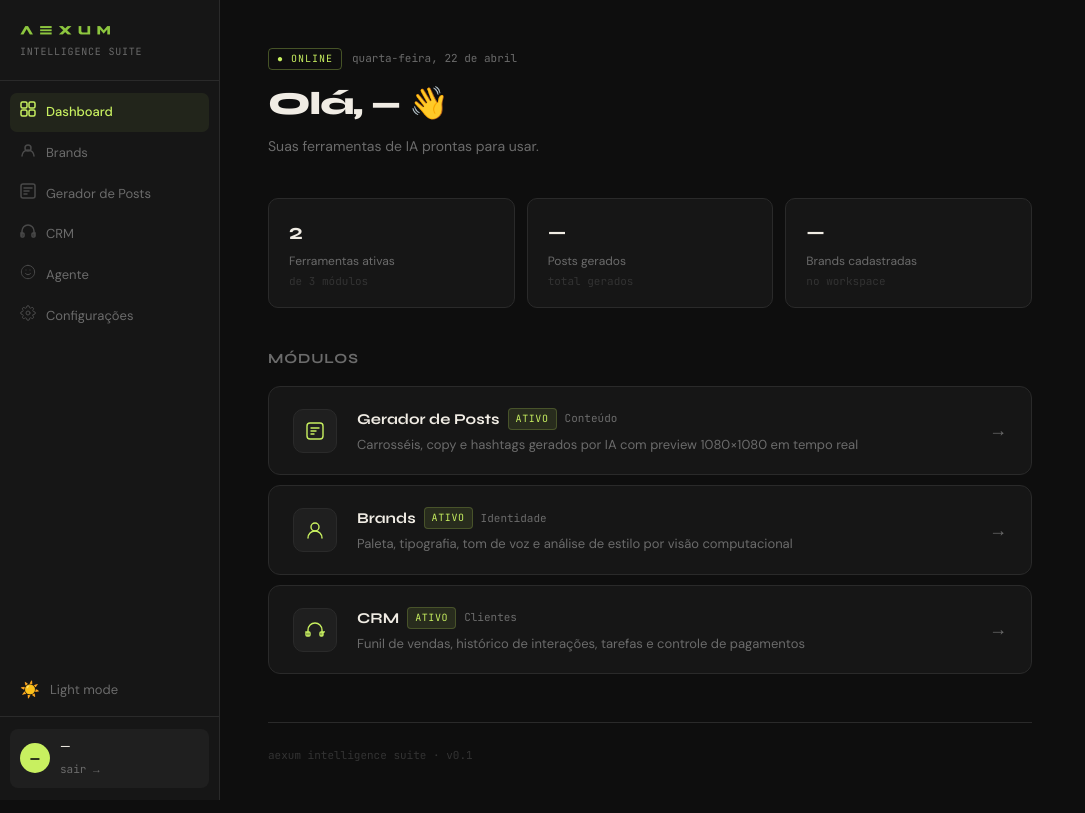
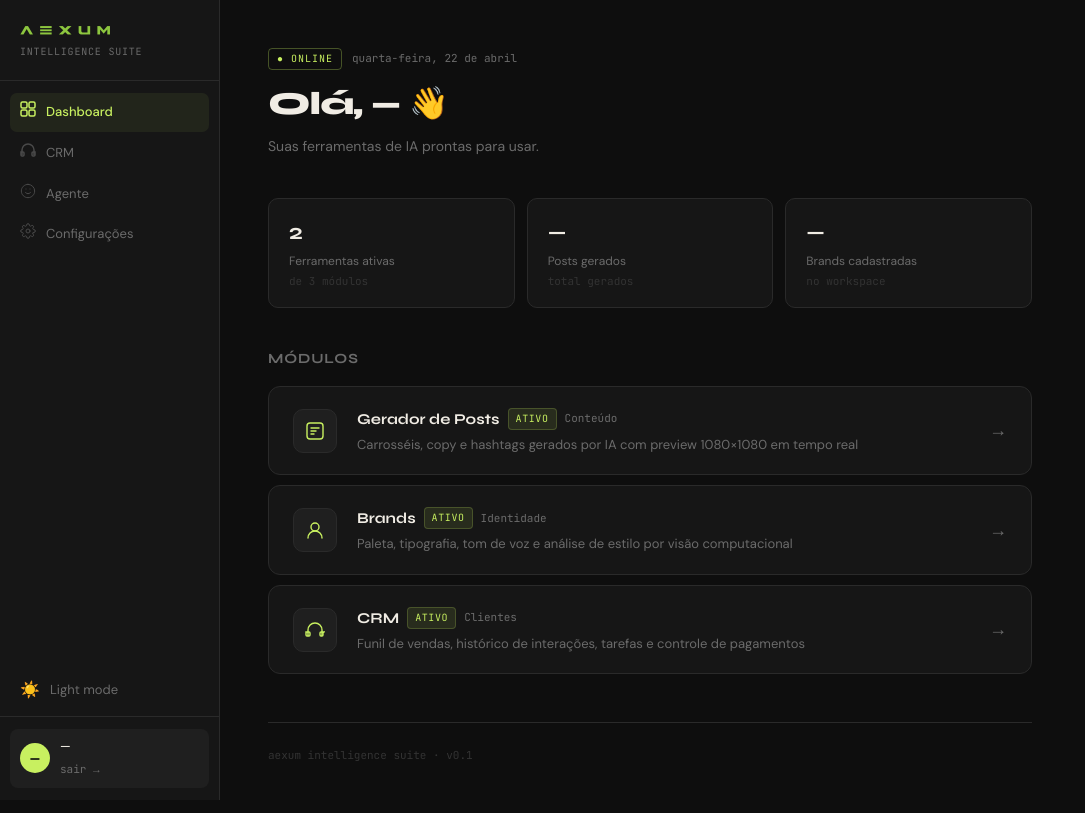
Before and after one commit to joaosallesmaciel-cmd/aexum-dashboard, a Next.js app: page / in a window 1280 px wide. Shown: the whole page, without its empty margins (0-1085 px from the left). Built offline with nearby package versions, Linux system fonts and the light colour scheme; no server answers.

Commit message:
feat: remove brands e gerador de posts do sidebar

```diff
--- a/components/Sidebar.tsx
+++ b/components/Sidebar.tsx
@@ -14,26 +14,6 @@ const nav = [
         <rect x="9" y="1" width="6" height="6" rx="1.5"/>
         <rect x="1" y="9" width="6" height="6" rx="1.5"/>
         <rect x="9" y="9" width="6" height="6" rx="1.5"/>
-      </svg>
-    ),
-  },
-  {
-    label: 'Brands',
-    href: '/brands',
-    icon: (
-      <svg width="16" height="16" viewBox="0 0 16 16" fill="none" stroke="currentColor" strokeWidth="1.5">
-        <circle cx="8" cy="6" r="3"/>
-        <path d="M2 14c0-3.314 2.686-6 6-6s6 2.686 6 6" strokeLinecap="round"/>
-      </svg>
-    ),
-  },
-  {
-    label: 'Gerador de Posts',
-    href: '/posts',
-    icon: (
-      <svg width="16" height="16" viewBox="0 0 16 16" fill="none" stroke="currentColor" strokeWidth="1.5">
-        <rect x="1" y="1" width="14" height="14" rx="2"/>
-        <path d="M4 5h8M4 8h5M4 11h3" strokeLinecap="round"/>
       </svg>
     ),
   },
```
